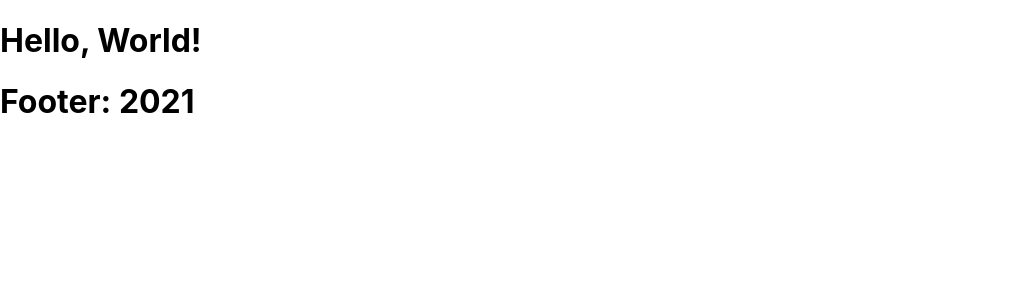
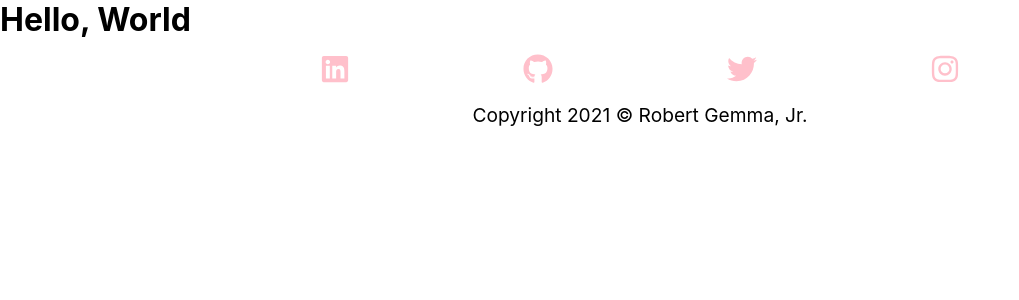
Before and after one commit to RobertGemmaJr/robertgemmajr, a React (Create React App) app in the folder robertgemmajr/: page / in a window 1280 px wide. Shown: the top 300 px of the page, without its empty margins (0-1019 px from the left). Built offline with nearby package versions, Linux system fonts and the light colour scheme.

Commit message:
Added reactt-icons and setup footer

```diff
--- a/robertgemmajr/package.json
+++ b/robertgemmajr/package.json
@@ -3,15 +3,15 @@
   "version": "0.1.0",
   "private": true,
   "dependencies": {
-    "@material-ui/core": "^4.11.2",
-    "@material-ui/icons": "^4.11.2",
     "@testing-library/jest-dom": "^5.11.9",
     "@testing-library/react": "^11.2.3",
     "@testing-library/user-event": "^12.6.0",
     "mongoose": "^5.11.12",
     "react": "^17.0.1",
     "react-dom": "^17.0.1",
+    "react-icons": "^4.1.0",
     "react-scripts": "4.0.1",
+    "styled-components": "^5.2.1",
     "web-vitals": "^0.2.4"
   },
   "scripts": {
--- a/robertgemmajr/public/index.css
+++ b/robertgemmajr/public/index.css
@@ -1,5 +1,10 @@
+* {
+  padding: 0;
+  margin: 0;
+  box-sizing: border-box;
+}
+
 body {
-  margin: 0;
   font-family: -apple-system, BlinkMacSystemFont, 'Segoe UI', 'Roboto', 'Oxygen',
     'Ubuntu', 'Cantarell', 'Fira Sans', 'Droid Sans', 'Helvetica Neue',
     sans-serif;
--- a/robertgemmajr/src/App.jsx
+++ b/robertgemmajr/src/App.jsx
@@ -4,7 +4,7 @@ import Footer from "./components/Footer"
 export default function App() {
   return (
     <div>
-      <h1>Hello, World!</h1>
+      <h1> Hello, World </h1>
       <Footer />
     </div>
   );
--- a/robertgemmajr/src/components/Footer.jsx
+++ b/robertgemmajr/src/components/Footer.jsx
@@ -1,6 +1,38 @@
 import React from "react";
+import styled from "styled-components"
+import { FaLinkedin, FaGithub, FaTwitter, FaInstagram } from "react-icons/fa";
 
-const year = new Date().getFullYear();
+const Icons = styled.div`
+  width: 50%;
+  margin: 15px auto;
+  display: flex;
+  justify-content: space-between;
+
+  a {
+    color: pink;
+    :hover {
+      color: black;
+    }
+  }
+`;
+
+const Copyright = styled.p`
+  text-align: center;
+  font-size: 1.2em;
+`;
+
 export default function Footer() {
-    return(<h1>Footer: {year}</h1>);
+  const year = new Date().getFullYear();
+
+  return(
+    <div>
+      <Icons >
+        <a href="https://www.linkedin.com/in/robert-gemma-jr/"><FaLinkedin size={30}/></a>
+        <a href="https://github.com/RobertGemmaJr"><FaGithub size={30}/></a>
+        <a href="https://twitter.com/RobertGemmaJr"><FaTwitter size={30}/></a>
+        <a href="https://www.instagram.com/robertgemmajr/?hl=en"><FaInstagram size={30}/></a>
+      </Icons>
+      <Copyright>Copyright {year} © Robert Gemma, Jr.</Copyright>
+    </div>
+  );
 }
```
Also changed, not shown: 2 other files (tests, documents, lock files or other folders).
